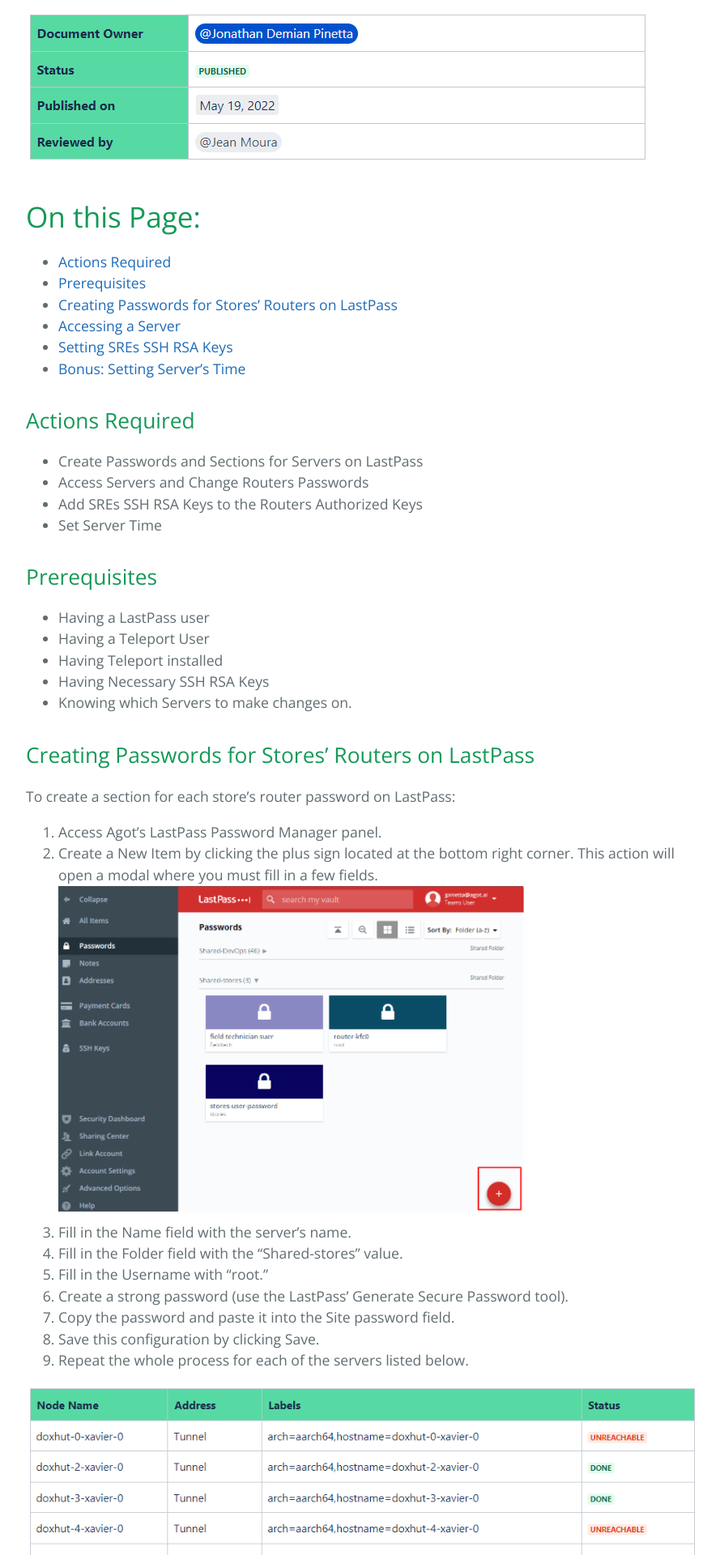
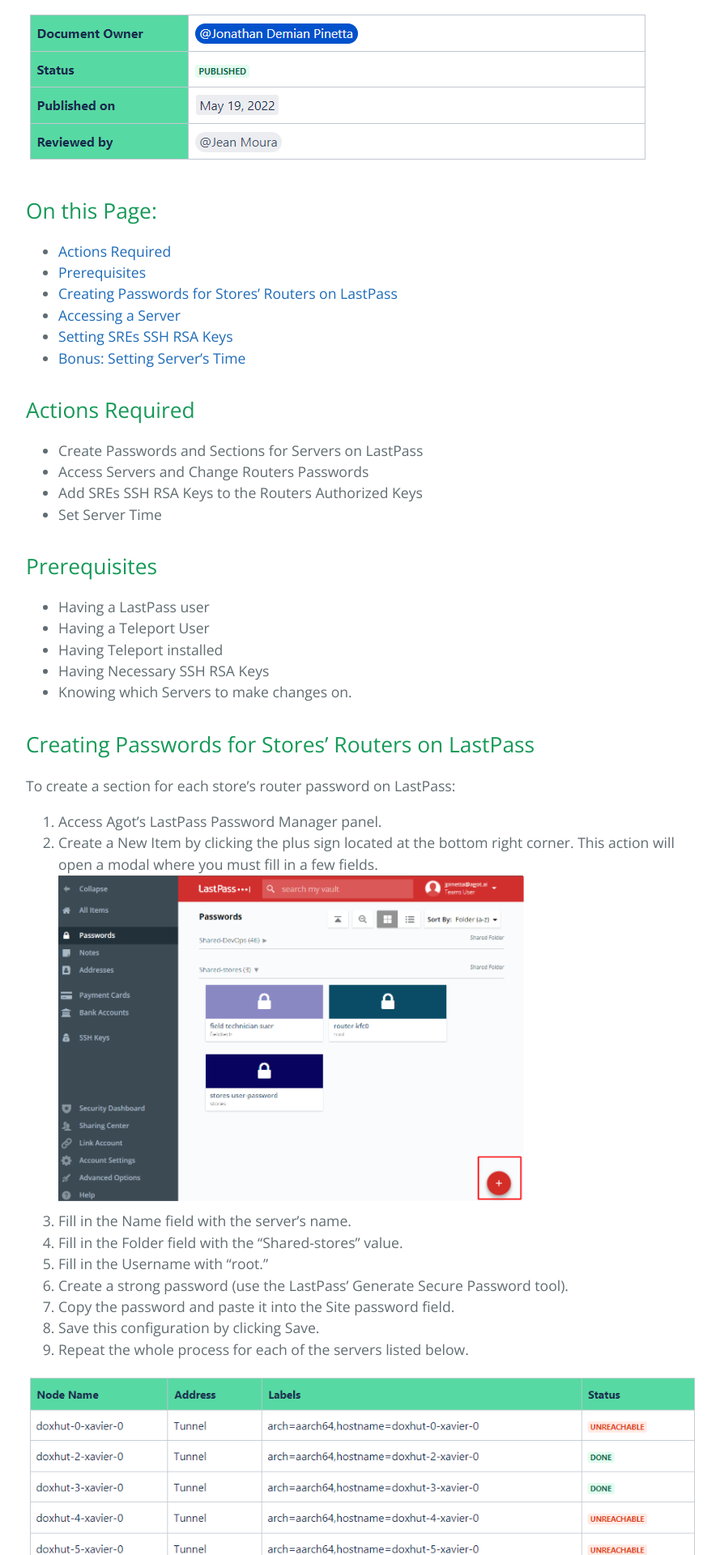
Before and after one commit to BigStepIdiomas/bigstepidiomas.github.io, a Jekyll site: the page built from userguide-routers-teleport.md, in a window 1280 px wide. Shown: the part 402-2322 px from the top of the page at 81% size, without its empty margins (192-1081 px from the left). Built offline with Jekyll 4.4.1, drawn with Linux system fonts in a browser that asks for light colours.

Commit message:
commit - adding rough draft content to Index.md

```diff
--- a/userguide-routers-teleport.md
+++ b/userguide-routers-teleport.md
@@ -6,7 +6,7 @@ description: Interns and newcommers wondered if it was already Christmas
 
 ![intro](images-changingpasswords-info.png)
 
-# On this Page:
+## On this Page:
 
 - [Actions Required](#actions-required)
 - [Prerequisites](#prerequisites)
```
